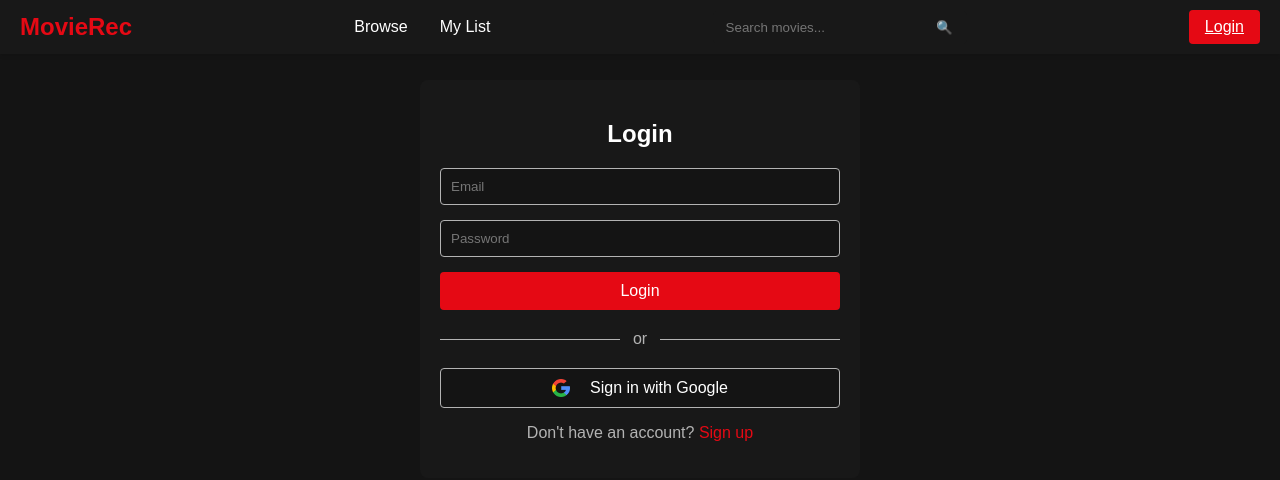
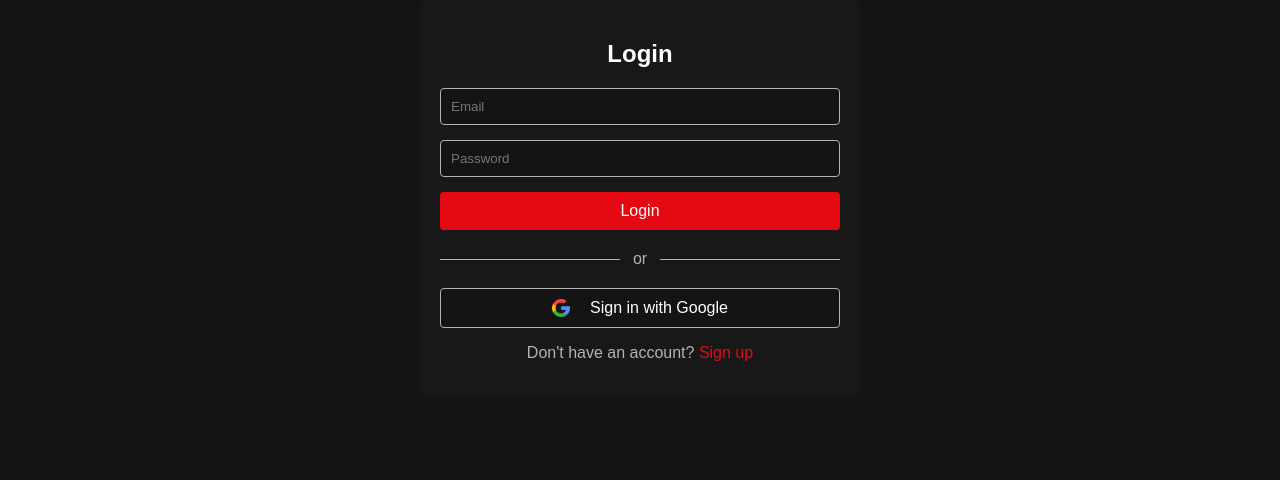
Before and after one commit to Atibhav/media_recomm, a React (Create React App) app in the folder client/: page /login in a window 1280 px wide. Shown: the top 480 px of the page. Built offline with nearby package versions, Linux system fonts and the light colour scheme.

Commit message:
refactor: Simplify App.js routing structure and separate auth routes
Move login and register routes outside of Layout component
Flatten nested routing configuration for better readability
Maintain existing protected route logic and 404 handling

```diff
--- a/client/src/App.js
+++ b/client/src/App.js
@@ -29,17 +29,14 @@
       <AuthProvider>
         <Router>
           <Routes>
-            {/* Auth callback route outside of Layout */}
+            {/* Auth routes outside of Layout */}
             <Route path="/auth-callback" element={<AuthCallback />} />
-
-            {/* All other routes inside Layout */}
-            <Route path="/*" element={
-              <Layout>
-                <Routes>
             <Route path="/login" element={<LoginForm />} />
             <Route path="/register" element={<RegisterForm />} />
 
-                  {/* Protected Routes */}
+            {/* All other routes inside Layout */}
+            <Route path="/" element={<Layout>
+              <Routes>
                 <Route path="/" element={<ProtectedRoute><Dashboard /></ProtectedRoute>} />
                 <Route path="/dashboard" element={<ProtectedRoute><Dashboard /></ProtectedRoute>} />
                 <Route path="/watchlist" element={<ProtectedRoute><WatchlistPage /></ProtectedRoute>} />
@@ -52,8 +49,7 @@
                 {/* 404 Route */}
                 <Route path="*" element={<NotFound />} />
               </Routes>
-              </Layout>
-            } />
+            </Layout>} />
           </Routes>
         </Router>
       </AuthProvider>
```
Lines whose indentation alone changed are shown as unchanged.
